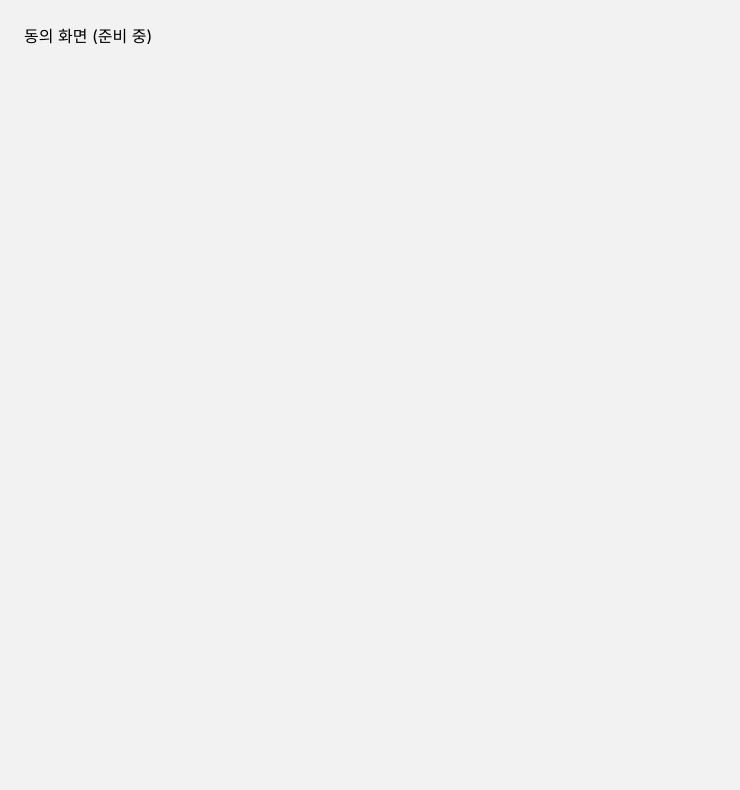
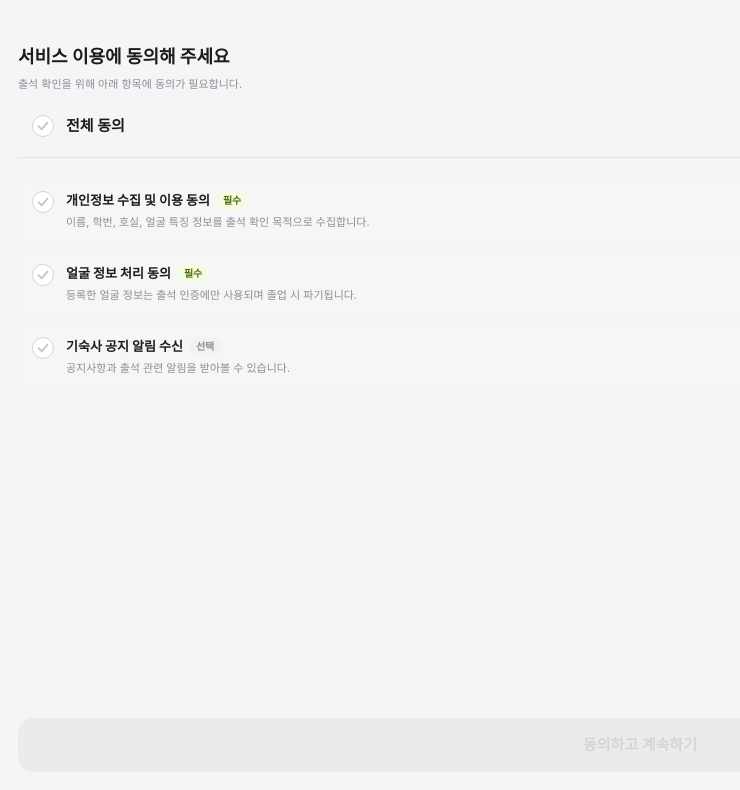
Before and after one commit to Start-Up-10th/CheckUp-Client, a Next.js app in the folder web/: page /consent in a window 1280 px wide. Shown: the top 790 px of the page, without its empty margins (0-740 px from the left). Built offline with nearby package versions, Linux system fonts and the light colour scheme; a web font is replaced by a local one.

Commit message:
feat: 개인정보 동의 화면 구현

```diff
--- a/web/src/app/(user)/consent/page.tsx
+++ b/web/src/app/(user)/consent/page.tsx
@@ -1,4 +1,6 @@
-// 개인정보 동의 화면 — docs/spec/identity.md
+// 개인정보 동의 화면 — docs/spec/identity.md REQ-AUTH-004
+import { StudentConsent } from "@/components/student/StudentConsent";
+
 export default function Page() {
-  return <main className="p-6">동의 화면 (준비 중)</main>;
+  return <StudentConsent />;
 }
--- /dev/null
+++ b/web/src/components/student/StudentConsent.tsx
@@ -0,0 +1,99 @@
+"use client";
+
+import { useRouter } from "next/navigation";
+import { useState } from "react";
+import { ConsentAllRow } from "./ConsentAllRow";
+import { ConsentItem } from "./ConsentItem";
+import { PrimaryButton } from "./PrimaryButton";
+
+type ConsentKey = "privacy" | "face" | "notice";
+
+// REQ-AUTH-004 항목표. 문구는 화면 예시이며 최종 전문은 학교 제공 문안에 연결한다.
+const CONSENT_ITEMS: {
+  key: ConsentKey;
+  title: string;
+  description: string;
+  required: boolean;
+}[] = [
+  {
+    key: "privacy",
+    title: "개인정보 수집 및 이용 동의",
+    description:
+      "이름, 학번, 호실, 얼굴 특징 정보를 출석 확인 목적으로 수집합니다.",
+    required: true,
+  },
+  {
+    key: "face",
+    title: "얼굴 정보 처리 동의",
+    description:
+      "등록한 얼굴 정보는 출석 인증에만 사용되며 졸업 시 파기됩니다.",
+    required: true,
+  },
+  {
+    key: "notice",
+    title: "기숙사 공지 알림 수신",
+    description: "공지사항과 출석 관련 알림을 받아볼 수 있습니다.",
+    required: false,
+  },
+];
+
+/**
+ * 학생 개인정보 동의 화면(Figma 사용자-핸드폰 605:5, REQ-AUTH-004).
+ * 처음에는 모두 꺼진 상태로 시작한다(사용자 결정 — Figma의 필수 2개 선택은 예시 상태).
+ * 서버가 아직 없어 동의 결과는 저장하지 않고 얼굴 등록(/face)으로만 이동한다.
+ */
+export function StudentConsent() {
+  const router = useRouter();
+  const [checked, setChecked] = useState<Record<ConsentKey, boolean>>({
+    privacy: false,
+    face: false,
+    notice: false,
+  });
+
+  const allChecked = CONSENT_ITEMS.every((item) => checked[item.key]);
+  const canContinue = CONSENT_ITEMS.every(
+    (item) => !item.required || checked[item.key],
+  );
+
+  const toggleAll = () => {
+    const next = !allChecked;
+    setChecked({ privacy: next, face: next, notice: next });
+  };
+
+  const toggleItem = (key: ConsentKey) => {
+    setChecked((prev) => ({ ...prev, [key]: !prev[key] }));
+  };
+
+  return (
+    <main className="flex min-h-dvh flex-col justify-between bg-[#f5f5f7] px-[18px] pb-7 pt-[43px]">
+      <div className="flex flex-col gap-1.5">
+        <h1 className="text-lg font-bold leading-normal text-admin-text">
+          서비스 이용에 동의해 주세요
+        </h1>
+        <p className="text-[11px] leading-normal text-admin-textMuted">
+          출석 확인을 위해 아래 항목에 동의가 필요합니다.
+        </p>
+        <ConsentAllRow checked={allChecked} onToggle={toggleAll} />
+        <div className="h-px w-full bg-admin-border" />
+        <div className="flex flex-col gap-2 pt-3.5">
+          {CONSENT_ITEMS.map((item) => (
+            <ConsentItem
+              key={item.key}
+              title={item.title}
+              description={item.description}
+              required={item.required}
+              checked={checked[item.key]}
+              onToggle={() => toggleItem(item.key)}
+            />
+          ))}
+        </div>
+      </div>
+      <PrimaryButton
+        disabled={!canContinue}
+        onClick={() => router.push("/face")}
+      >
+        동의하고 계속하기
+      </PrimaryButton>
+    </main>
+  );
+}
```
